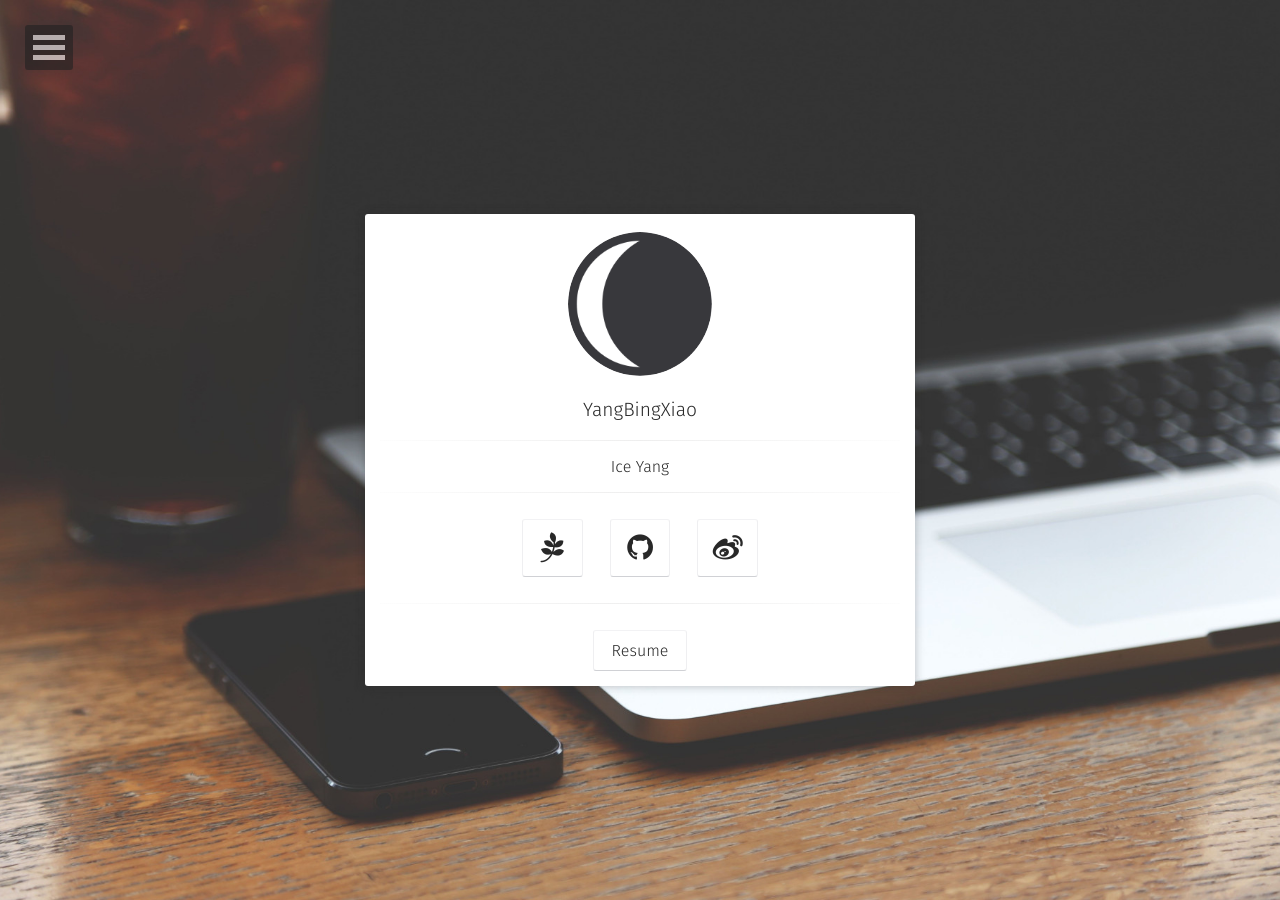
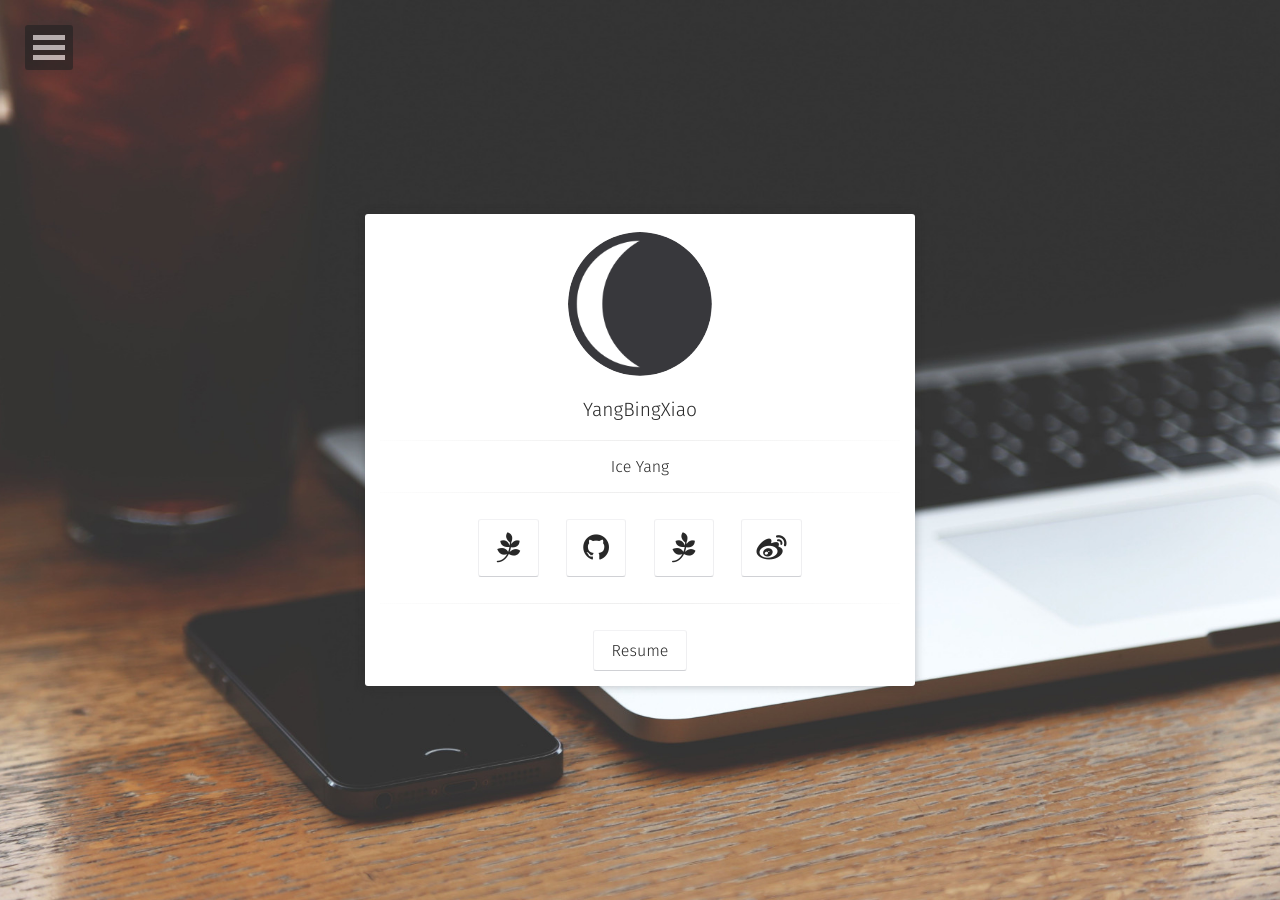
Before and after one commit to ybx13579/IceYang.github.io, a Jekyll site: the page built from index.html, in a window 1280 px wide. Built offline with Jekyll 4.4.1, drawn with Linux system fonts in a browser that asks for light colours; some web fonts are replaced.

Commit message:
更改图标

```diff
--- a/_config.yml
+++ b/_config.yml
@@ -41,7 +41,7 @@ disqus_shortname:   taylantatli
 twitter:
 zhihu:				people/yangbingxiao
 github-url:         ybx13579
-#csdn:				yangbingx
+csdn:				yangbingx
 #linkedin:
 #xing:
 instagram:
--- a/_includes/nav.html
+++ b/_includes/nav.html
@@ -39,7 +39,7 @@
                         <a href="http://github.com/{{ site.github-url }}" target="_blank" rel="noopener noreferrer"><i class="fa fa-fw fa-github"></i> Github</a>
                     </li>{% endif %}
                     {% if site.csdn %}<li>
-                        <a href="http://http://blog.csdn.net/{{ site.csdn }}" target="_blank" rel="noopener noreferrer" title="CSDN"><i class="fa fa-fw fa-bold"></i> csdn</a>
+                        <a href="http://http://blog.csdn.net/{{ site.csdn }}" target="_blank" rel="noopener noreferrer" title="CSDN"><i class="fa fa-fw fa-pagelines"></i> csdn</a>
                     </li>{% endif %}
                     {% if site.lastfm %}<li>
                         <a href="http://lastfm.com/user/{{ site.lastfm }}" target="_blank" rel="noopener noreferrer"><i class="fa fa-fw fa-music"></i> LastFm</a>
--- a/_includes/social-links.html
+++ b/_includes/social-links.html
@@ -10,7 +10,7 @@
                         {% if site.tumblr %}<a class="social-btn" href="http://{{ site.tumblr }}.tumblr.com" target="_blank" rel="noopener noreferrer"><i class="fa fa-fw fa-tumblr-square"></i></a>{% endif %}
                         {% if site.medium %}<a class="social-btn" href="https://medium.com/{{ site.medium }}" target="_blank" rel="noopener noreferrer"><i class="fa fa-fw fa-medium"></i></a>{% endif %}
                         {% if site.github-url %}<a class="social-btn" href="http://github.com/{{ site.github-url }}" target="_blank" rel="noopener noreferrer" title="github"><i class="fa fa-fw fa-github"></i></a>{% endif %}
-                        {% if site.csdn %}<a class="social-btn" href="http://http://blog.csdn.net/{{ site.csdn }}" target="_blank" rel="noopener noreferrer"><i class="fa fa-fw fa-stack-overflow"></i></a>{% endif %}
+                        {% if site.csdn %}<a class="social-btn" href="http://http://blog.csdn.net/{{ site.csdn }}" target="_blank" rel="noopener noreferrer" title="csdn"><i class="fa fa-fw fa-pagelines"></i></a>{% endif %}
                         {% if site.lastfm %}<a class="social-btn" href="http://lastfm.com/user/{{ site.lastfm }}" target="_blank" rel="noopener noreferrer"><i class="fa fa-fw fa-music"></i></a>{% endif %}
                         {% if site.dribbble %}<a class="social-btn" href="http://dribbble.com/{{ site.dribbble }}" target="_blank" rel="noopener noreferrer"><i class="fa fa-fw fa-dribbble"></i></a>{% endif %}
                         {% if site.pinterest %}<a class="social-btn" href="http://www.pinterest.com/{{ site.pinterest }}" target="_blank" rel="noopener noreferrer"><i class="fa fa-fw fa-pinterest"></i></a>{% endif %}
@@ -19,7 +19,7 @@
                         {% if site.youtube %}<a class="social-btn" href="https://youtube.com/user/{{ site.youtube }}" target="_blank" rel="noopener noreferrer"><i class="fa fa-fw fa-youtube-square"></i></a>{% endif %}
                         {% if site.youtube-channel %}<a class="social-btn" href="https://youtube.com/channel/{{ site.youtube-channel }}" target="_blank" rel="noopener noreferrer"><i class="fa fa-fw fa-youtube"></i></a>{% endif %}
                         {% if site.soundcloud %}<a class="social-btn" href="http://soundcloud.com/{{ site.soundcloud }}" target="_blank" rel="noopener noreferrer"><i class="fa fa-fw fa-soundcloud"></i></a>{% endif %}
-                        {% if site.weibo %}<a class="social-btn" href="http://www.weibo.com/{{ site.weibo }}" target="_blank" rel="noopener noreferrer"><i class="fa fa-fw fa-weibo"></i></a>{% endif %}
+                        {% if site.weibo %}<a class="social-btn" href="http://www.weibo.com/{{ site.weibo }}" target="_blank" rel="noopener noreferrer" title="sina"><i class="fa fa-fw fa-weibo"></i></a>{% endif %}
                         {% if site.flickr %}<a class="social-btn" href="http://www.flickr.com/{{ site.flickr }}" target="_blank" rel="noopener noreferrer"><i class="fa fa-fw fa-flickr"></i></a>{% endif %}
                         {% if site.codepen %}<a class="social-btn" href="http://codepen.io/{{ site.codepen }}" target="_blank" rel="noopener noreferrer"><i class="fa fa-fw fa-codepen"></i></a>{% endif %}
                         {% if site.keybase %}<a class="social-btn" href="https://keybase.io/{{ site.keybase }}" target="_blank" rel="noopener noreferrer"><i class="fa fa-fw fa-key"></i></a>{% endif %}
--- a/_layouts/home.html
+++ b/_layouts/home.html
@@ -25,7 +25,7 @@ layout: compress
                     </h3>
                     <hr class="hr-line">
                     <h3 class="title">
-                        <a href="{{ site.url }}" title="{{ site.url }}">
+                        <a href="{{ site.url }}">
                         	<p style="font-size:1rem;font-weight:300">{{ site.bio }}</p>
 			            </a>
                     </h3>
```
